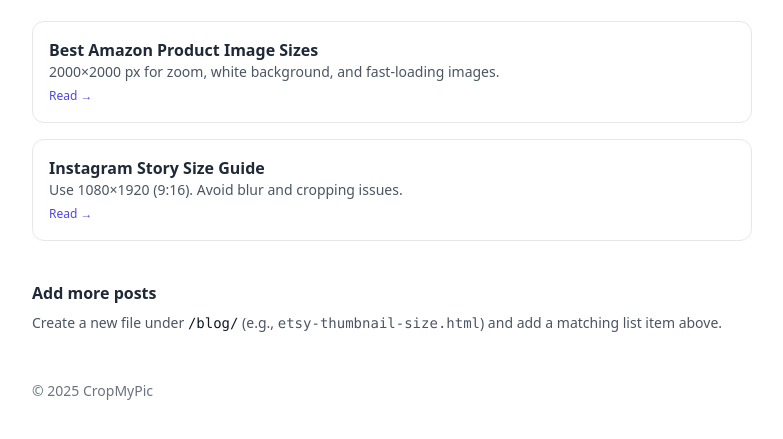
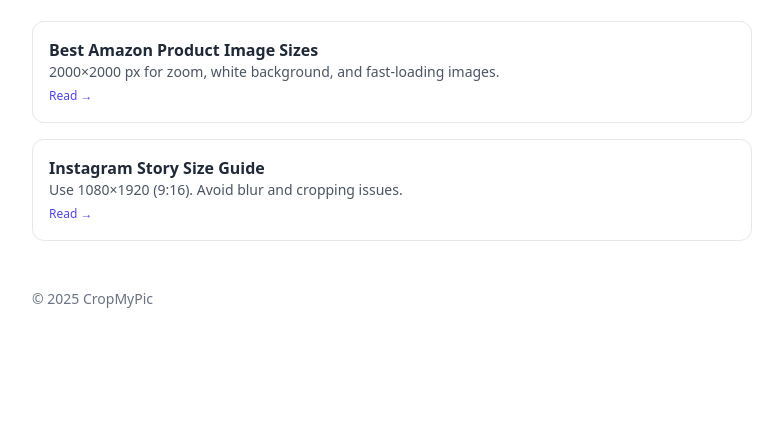
Before and after one commit to carloscisneross/cropmypic, a plain HTML site: page blog/index.html in a window 1280 px wide. Shown: the part 195-634 px from the top of the page, without its empty margins (248-1031 px from the left). Drawn offline with nearby package versions, Linux system fonts and the light colour scheme.

Commit message:
Update index.html

```diff
--- a/blog/index.html
+++ b/blog/index.html
@@ -33,11 +33,6 @@
     </li>
   </ul>
 
-  <section class="mt-10">
-    <h3 class="font-semibold mb-2">Add more posts</h3>
-    <p class="text-sm text-gray-600">Create a new file under <code class="text-gray-900">/blog/</code> (e.g., <code>etsy-thumbnail-size.html</code>) and add a matching list item above.</p>
-  </section>
-
   <footer class="mt-12 text-sm text-gray-500">
     © <script>document.write(new Date().getFullYear())</script> CropMyPic
   </footer>
```
